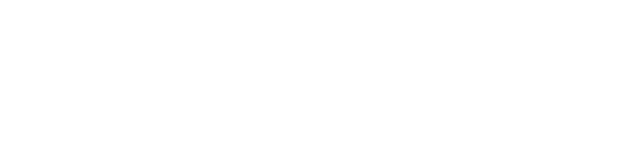
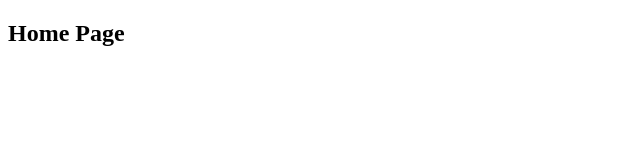
Before and after one commit to teekaytech/test, a plain HTML site: page index.html in a window 1280 px wide. Shown: the whole page, without its empty margins (0-640 px from the left). Drawn offline with Linux system fonts and the light colour scheme.

Commit message:
Added: page header to homepage

```diff
--- a/index.html
+++ b/index.html
@@ -6,5 +6,7 @@
     <meta name="viewport" content="width=device-width, initial-scale=1.0" />
     <title>Homepage</title>
   </head>
-  <body></body>
+  <body>
+    <h2 class="home">Home Page</h2>
+  </body>
 </html>
```
